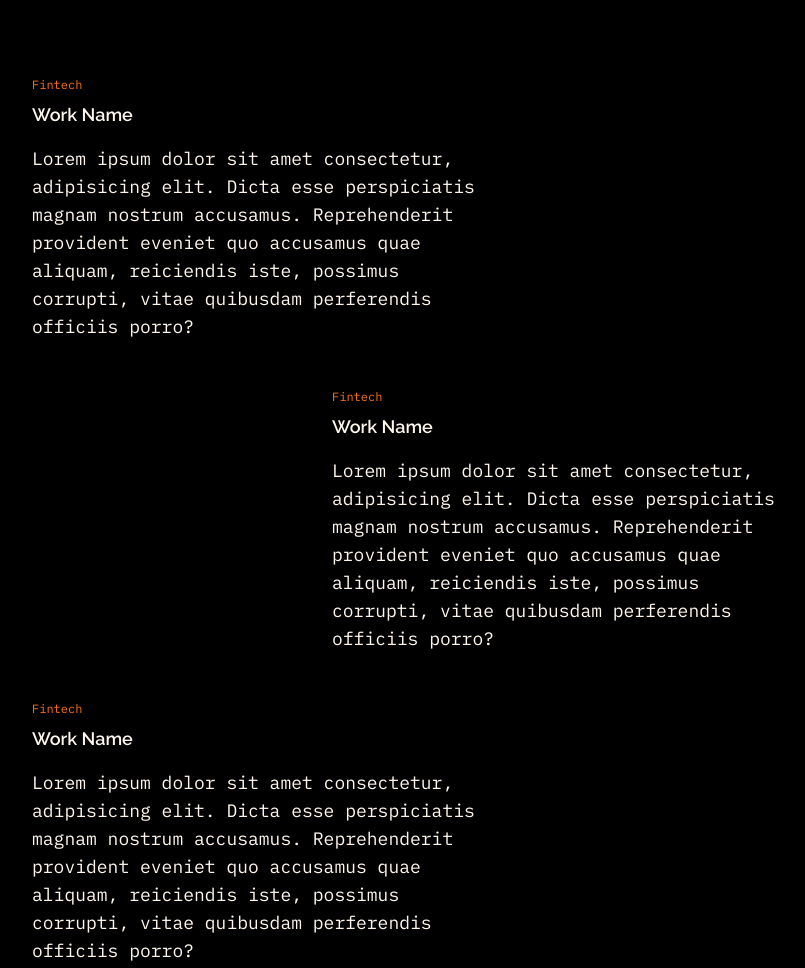
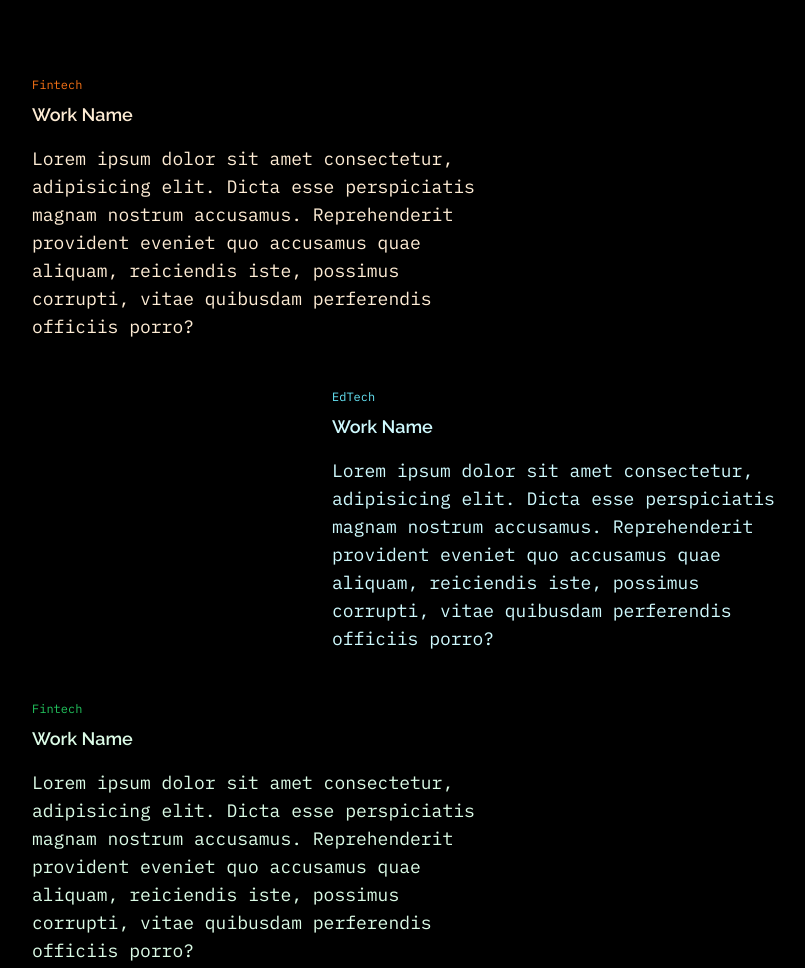
Before and after one commit to J0el-O/My-Portfolio-v2, a website: page build/index.html in a window 1280 px wide. Shown: the part 1059-2027 px from the top of the page, without its empty margins (242-1047 px from the left). Drawn offline with Linux system fonts and the light colour scheme.

Commit message:
still needs a lot of editing...

```diff
--- a/build/index.html
+++ b/build/index.html
@@ -85,14 +85,14 @@
         <!--===CASE STUDIES WITH IMAGES===-->
         <div class="mx-auto max-w-2xl pt-8 flex text-lg sm:xl">
             <div class="flex-row max-w-xl">
-                <div class="flex-col -ml-52 sm:-ml-[300px] max-w-md pt-12">
+                <div class="flex-col -ml-20 sm:-ml-[300px] max-w-md pt-12">
                     <h1 class="max-w-[50px] text-xs font-ibm rounded  text-orange-500">
                         Fintech
                     </h1>
-                    <h1 class=" text-md  text-orange-50 font-semibold sm:text-lg font-raleway py-2">
+                    <h1 class=" text-md  text-orange-100 font-semibold sm:text-lg font-raleway py-2">
                         Work Name
                     </h1>
-                    <p class="max-w-md pt-2 font-ibm text-orange-50">
+                    <p class="max-w-md pt-2 font-ibm text-orange-100">
                         Lorem ipsum dolor sit amet consectetur, adipisicing elit. Dicta esse perspiciatis magnam nostrum
                         accusamus. Reprehenderit provident eveniet quo accusamus quae aliquam, reiciendis iste, possimus
                         corrupti, vitae quibusdam perferendis officiis porro?
@@ -101,28 +101,28 @@
                 <!--<img src="img/altumcode-U0tBTn8UR8I-unsplash.jpg" alt="" class="rounded max-w-sm max-h-20 ">-->
 
                 <div class="flex-col -mr-[290px] sm:-mr-[400px] max-w-md pt-12">
-                    <h1 class="max-w-[50px] text-xs font-ibm rounded  text-orange-500">
-                        Fintech
+                    <h1 class="max-w-[50px] text-xs font-ibm rounded  text-cyan-300">
+                        EdTech
                     </h1>
-                    <h1 class=" text-md  text-orange-50 font-semibold sm:text-lg font-raleway py-2">
+                    <h1 class=" text-md  text-cyan-100 font-semibold sm:text-lg font-raleway py-2">
                         Work Name
                     </h1>
-                    <p class="max-w-md pt-2 font-ibm text-orange-50">
+                    <p class="max-w-md pt-2 font-ibm text-cyan-100">
                         Lorem ipsum dolor sit amet consectetur, adipisicing elit. Dicta esse perspiciatis magnam nostrum
                         accusamus. Reprehenderit provident eveniet quo accusamus quae aliquam, reiciendis iste, possimus
                         corrupti, vitae quibusdam perferendis officiis porro?
                     </p>
                 </div>
 
-                 <div class="flex-col -ml-[270px] sm:-ml-[300px] max-w-md pt-12">
-                    <h1 class="max-w-[50px] text-xs font-ibm rounded  text-orange-500">
+                 <div class="flex-col -ml-20 sm:-ml-[300px] max-w-md pt-12">
+                    <h1 class="max-w-[50px] text-xs font-ibm rounded  text-green-500">
                         Fintech
                     </h1>
                     <h1
-                        class=" text-md  text-orange-50 font-semibold sm:text-lg font-raleway py-2">
+                        class=" text-md  text-green-100 font-semibold sm:text-lg font-raleway py-2">
                         Work Name
                     </h1>
-                    <p class="max-w-md pt-2 font-ibm text-orange-50">
+                    <p class="max-w-md pt-2 font-ibm text-green-100">
                         Lorem ipsum dolor sit amet consectetur, adipisicing elit. Dicta esse perspiciatis magnam nostrum
                         accusamus. Reprehenderit provident eveniet quo accusamus quae aliquam, reiciendis iste, possimus
                         corrupti, vitae quibusdam perferendis officiis porro?
@@ -135,6 +135,11 @@
         </div>
     </section>
 
+    <hr class="mx-auto bg-stone-800 w-1/4  mt-64">
+
+    <!--===RECENT WORKS===-->
+
+
 
 </body>
 
```
Also changed, not shown: build/css/style.css.
